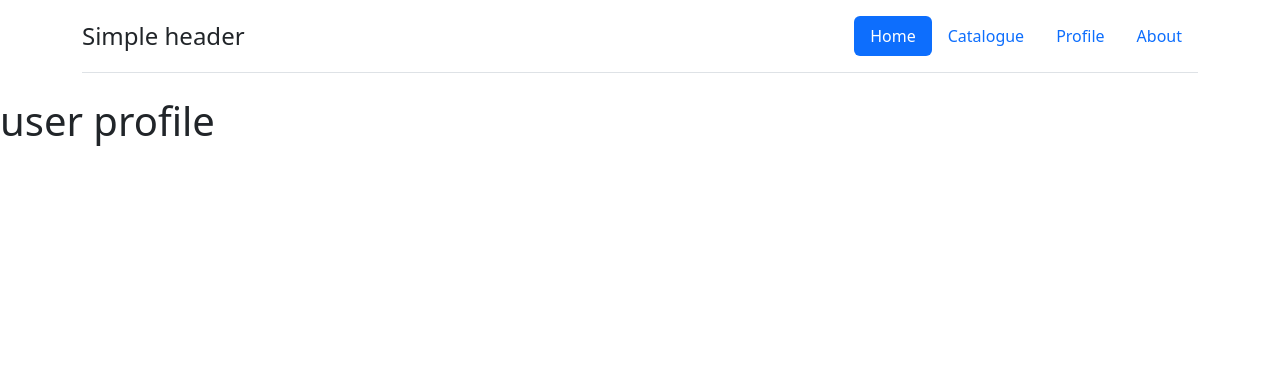
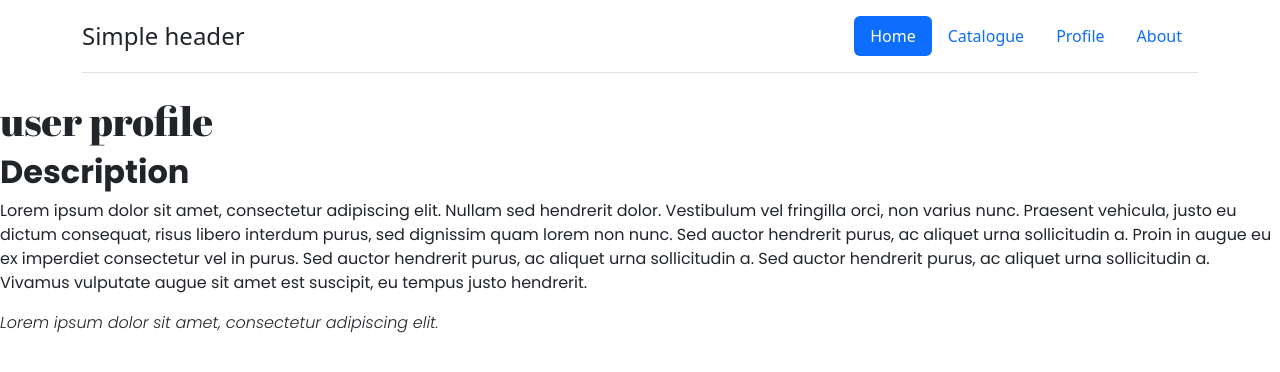
Before and after one commit to PBP-B07/TK-PTS, a Django app: page /profile/ in a window 1280 px wide. Shown: the top 372 px of the page. Run offline with Django 4.2, Linux system fonts and the light colour scheme.

Commit message:
font update

```diff
--- a/templates/base.html
+++ b/templates/base.html
@@ -12,6 +12,11 @@
         <link href="https://cdn.jsdelivr.net/npm/bootstrap@5.3.2/dist/css/bootstrap.min.css" rel="stylesheet" integrity="sha384-T3c6CoIi6uLrA9TneNEoa7RxnatzjcDSCmG1MXxSR1GAsXEV/Dwwykc2MPK8M2HN" crossorigin="anonymous">
         <script src="https://cdn.jsdelivr.net/npm/@popperjs/core@2.11.8/dist/umd/popper.min.js" integrity="sha384-I7E8VVD/ismYTF4hNIPjVp/Zjvgyol6VFvRkX/vR+Vc4jQkC+hVqc2pM8ODewa9r" crossorigin="anonymous"></script>
         <script src="https://cdn.jsdelivr.net/npm/bootstrap@5.3.2/dist/js/bootstrap.min.js" integrity="sha384-BBtl+eGJRgqQAUMxJ7pMwbEyER4l1g+O15P+16Ep7Q9Q+zqX6gSbd85u4mG4QzX+" crossorigin="anonymous"></script>
+
+        <!-- Font -->
+        <link rel="preconnect" href="https://fonts.googleapis.com">
+        <link rel="preconnect" href="https://fonts.gstatic.com" crossorigin>
+        <link href="https://fonts.googleapis.com/css2?family=Abril+Fatface&family=Poppins:ital,wght@0,400;0,700;1,300&display=swap" rel="stylesheet">
     </head>
 
     <body>
--- a/user_profile/templates/profile.html
+++ b/user_profile/templates/profile.html
@@ -2,5 +2,8 @@
 
 {% block content %}
     {% include "header.html" %}
-    <h1>{{page}}</h1>
+    <h1 style="font-family: 'Abril Fatface', serif;">{{page}}</h1>
+    <h2 style="font-family: 'Poppins', sans-serif; font-weight: 800;">Description</h2>
+    <p style="font-family: 'Poppins', sans-serif; font-weight: 400;">Lorem ipsum dolor sit amet, consectetur adipiscing elit. Nullam sed hendrerit dolor. Vestibulum vel fringilla orci, non varius nunc. Praesent vehicula, justo eu dictum consequat, risus libero interdum purus, sed dignissim quam lorem non nunc. Sed auctor hendrerit purus, ac aliquet urna sollicitudin a. Proin in augue eu ex imperdiet consectetur vel in purus. Sed auctor hendrerit purus, ac aliquet urna sollicitudin a. Sed auctor hendrerit purus, ac aliquet urna sollicitudin a. Vivamus vulputate augue sit amet est suscipit, eu tempus justo hendrerit.</p>
+    <p style="font-family: 'Poppins', sans-serif; font-weight: 300; font-style: italic;">Lorem ipsum dolor sit amet, consectetur adipiscing elit.</p>
 {% endblock content %}
```
